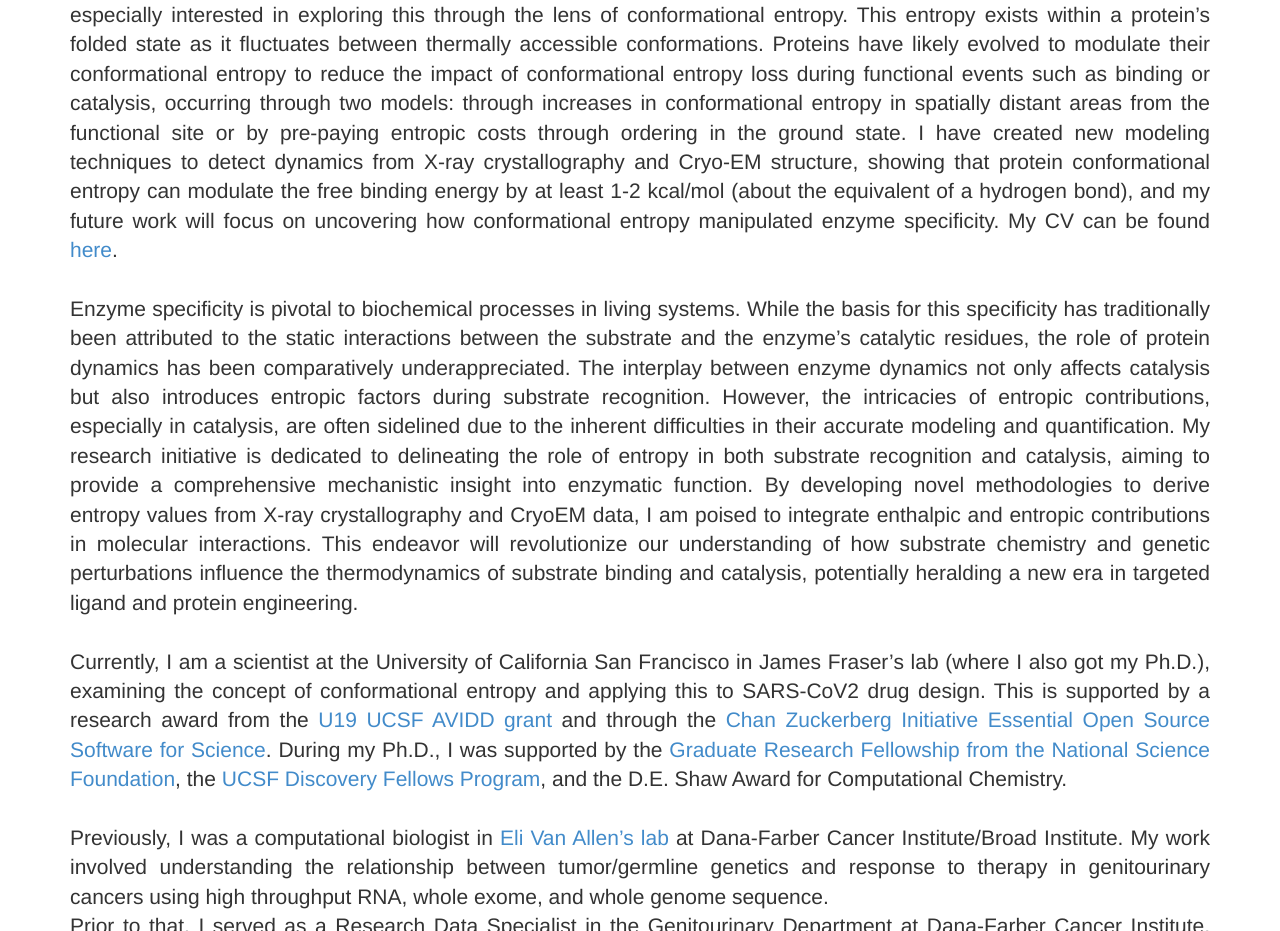
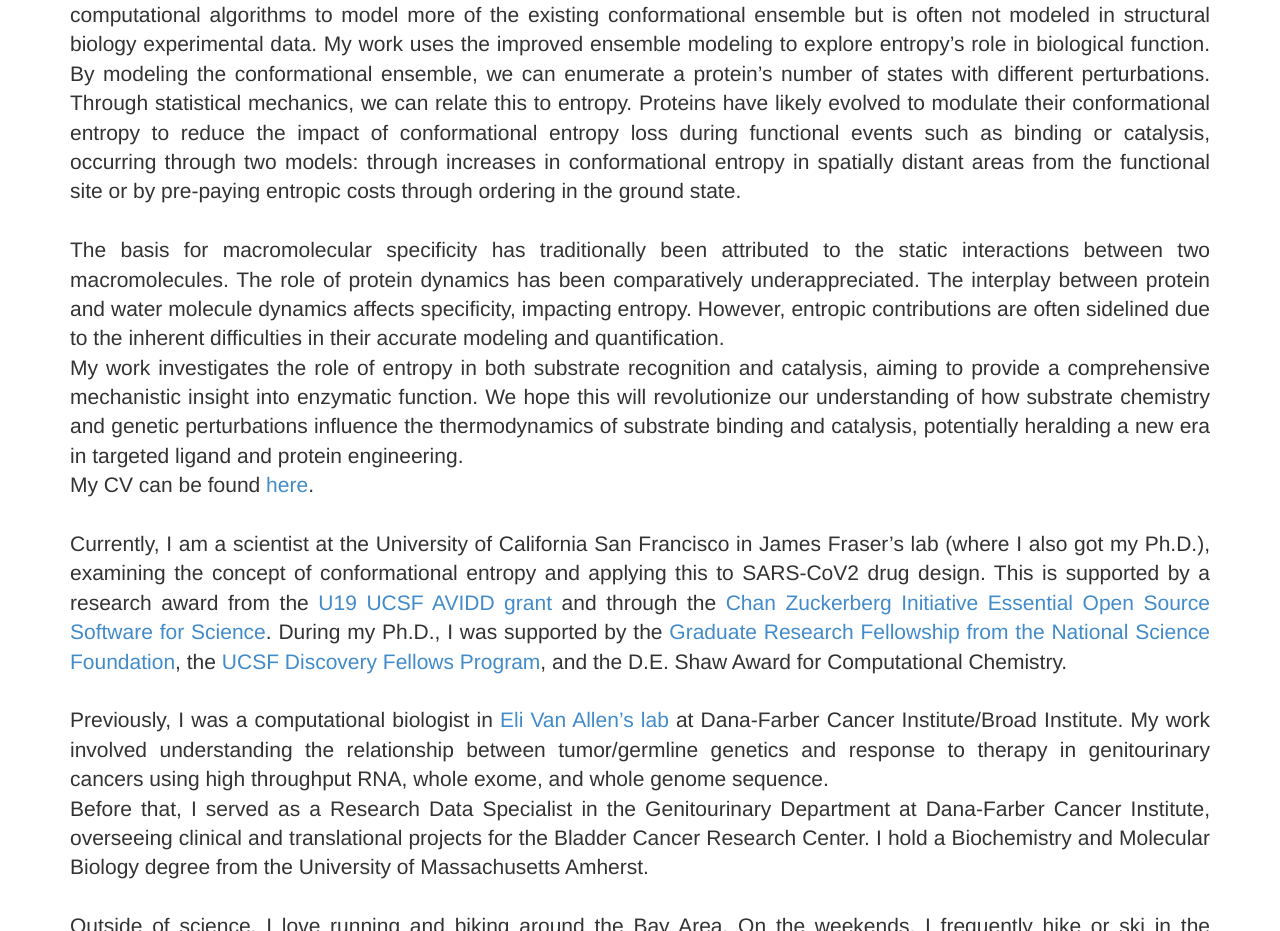
Before and after one commit to stephaniewankowicz/stephaniewankowicz.github.io, a Jekyll site: the page built from index.md, in a window 1280 px wide and 1400 px high. Shown: the part 469-1400 px from the top of the window. Built offline with Jekyll 4.4.1, drawn with Linux system fonts in a browser that asks for light colours; nearby versions of some CDN libraries; some of the changed text lies outside the part shown.

Commit message:
Update index.md

```diff
--- a/index.md
+++ b/index.md
@@ -10,11 +10,17 @@ group: home
 <img src="/static/img/banner_statehouse.jpg" class="img-responsive center-block" alt="Advocating for Science Research at the California Statehouse, January 2020"/>
 
 <p class="lead text-justify">
-I am a structural and computational biologist interested in understanding how protein dynamics impact function. I am especially interested in exploring this through the lens of conformational entropy. This entropy exists within a protein's folded state as it fluctuates between thermally accessible conformations. Proteins have likely evolved to modulate their conformational entropy to reduce the impact of conformational entropy loss during functional events such as binding or catalysis, occurring through two models: through increases in conformational entropy in spatially distant areas from the functional site or by pre-paying entropic costs through ordering in the ground state. I have created new modeling techniques to detect dynamics from X-ray crystallography and Cryo-EM structure, showing that protein conformational entropy can modulate the free binding energy by at least 1-2 kcal/mol (about the equivalent of a hydrogen bond), and my future work will focus on uncovering how conformational entropy manipulated enzyme specificity. My CV can be found [here](/static/pdf/Wankowicz_CV_20230921.pdf).
+I am a computational structural biologist interested in understanding how protein dynamics impact function. My work uses computational algorithms to model more of the existing conformational ensemble but is often not modeled in structural biology experimental data.
+
+My work uses the improved ensemble modeling to explore entropy's role in biological function. By modeling the conformational ensemble, we can enumerate a protein's number of states with different perturbations. Through statistical mechanics, we can relate this to entropy. Proteins have likely evolved to modulate their conformational entropy to reduce the impact of conformational entropy loss during functional events such as binding or catalysis, occurring through two models: through increases in conformational entropy in spatially distant areas from the functional site or by pre-paying entropic costs through ordering in the ground state.
 <br>
 <br>
-Enzyme specificity is pivotal to biochemical processes in living systems. While the basis for this specificity has traditionally been attributed to the static interactions between the substrate and the enzyme's catalytic residues, the role of protein dynamics has been comparatively underappreciated. The interplay between enzyme dynamics not only affects catalysis but also introduces entropic factors during substrate recognition. However, the intricacies of entropic contributions, especially in catalysis, are often sidelined due to the inherent difficulties in their accurate modeling and quantification. My research initiative is dedicated to delineating the role of entropy in both substrate recognition and catalysis, aiming to provide a comprehensive mechanistic insight into enzymatic function. By developing novel methodologies to derive entropy values from X-ray crystallography and CryoEM data, I am poised to integrate enthalpic and entropic contributions in molecular interactions. This endeavor will revolutionize our understanding of how substrate chemistry and genetic perturbations influence the thermodynamics of substrate binding and catalysis, potentially heralding a new era in targeted ligand and protein engineering.
+The basis for macromolecular specificity has traditionally been attributed to the static interactions between two macromolecules. The role of protein dynamics has been comparatively underappreciated. The interplay between protein and water molecule dynamics affects specificity, impacting entropy. However, entropic contributions are often sidelined due to the inherent difficulties in their accurate modeling and quantification.
 
+<br>
+My work investigates the role of entropy in both substrate recognition and catalysis, aiming to provide a comprehensive mechanistic insight into enzymatic function. We hope this will revolutionize our understanding of how substrate chemistry and genetic perturbations influence the thermodynamics of substrate binding and catalysis, potentially heralding a new era in targeted ligand and protein engineering.
+<br>
+My CV can be found [here](/static/pdf/Wankowicz_CV_20230921.pdf).
 <br>
 <br>
 
@@ -26,9 +32,9 @@ Currently, I am a scientist at the University of California San Francisco in Jam
 Previously, I was a computational biologist in [Eli Van Allen's lab](https://vanallenlab.dana-farber.org/) at Dana-Farber Cancer Institute/Broad Institute. My work involved understanding the relationship between tumor/germline genetics and response to therapy in genitourinary cancers using high throughput RNA, whole exome, and whole genome sequence.
 
 <br>
-Prior to that, I served as a Research Data Specialist in the Genitourinary Department at Dana-Farber Cancer Institute, overseeing clinical and translational projects for the Bladder Cancer Research Center. I hold a degree in Biochemistry and Molecular Biology from the University of Massachusetts Amherst.
+Before that, I served as a Research Data Specialist in the Genitourinary Department at Dana-Farber Cancer Institute, overseeing clinical and translational projects for the Bladder Cancer Research Center. I hold a Biochemistry and Molecular Biology degree from the University of Massachusetts Amherst.
 <br>
 <br>
 
-Outside of science, I love running and biking around the Bay Area. On the weekends, I am frequently hiking or skiing in the Mountains.
+Outside of science, I love running and biking around the Bay Area. On the weekends, I frequently hike or ski in the Mountains.
 </p>
```
